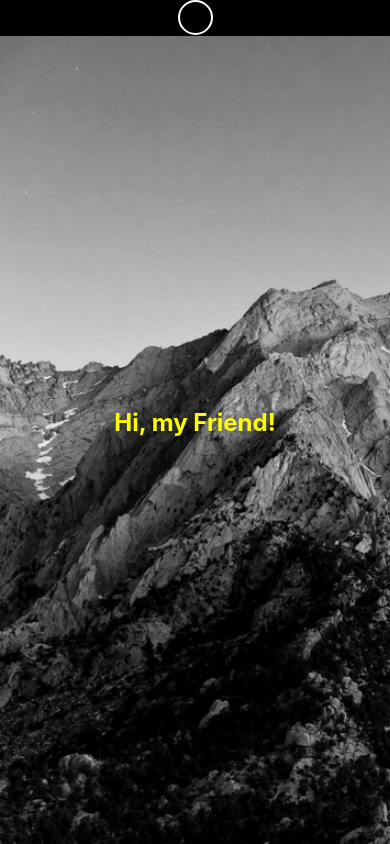
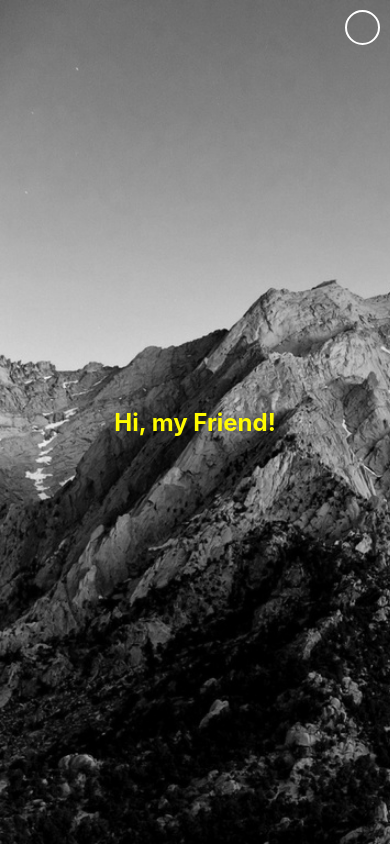
Before and after one commit to jack-guzya/portfolio, a React (Create React App) app: page / in a window 390 px wide. Built offline with nearby package versions, Linux system fonts and the light colour scheme.

Commit message:
style: add responsive to nav

```diff
--- a/src/App/App.module.css
+++ b/src/App/App.module.css
@@ -2,6 +2,4 @@
   position: fixed;
   top: 0;
   width: 100%;
-  text-align: center;
-  background-color: var(--color-bg);
 }
--- a/src/App/index.tsx
+++ b/src/App/index.tsx
@@ -9,7 +9,7 @@ function App() {
   return (
     <>
       <header className={s.header}>
-        <Nav />
+        <Nav list={['Home', 'About', 'Skills', 'Experience', 'Works', 'Contacts']} />
       </header>
       <main>
         <Home />
--- a/src/components/Home/Home.module.css
+++ b/src/components/Home/Home.module.css
@@ -11,7 +11,7 @@
   position: absolute;
   width: 100%;
   height: 100vh;
-  background-image: url(./bg.jpg);
+  background-image: url(./assets/bg.jpg);
   background-repeat: no-repeat;
   background-size: cover;
   filter: grayscale(1);
--- a/src/components/Navigation/Nav.module.css
+++ b/src/components/Navigation/Nav.module.css
@@ -1,5 +1,8 @@
 .navigation {
   position: relative;
+  display: flex;
+  justify-content: flex-end;
+  margin: 10px;
 }
 
 .trigger {
@@ -20,12 +23,24 @@
 .container {
   z-index: -1;
   position: absolute;
+  top: -20%;
+  opacity: 0;
+  transition-duration: var(--transition-primary);
+  text-align: center;
   width: 100%;
+  height: 0;
 }
 
 .list {
+  display: flex;
+  flex-direction: column;
   padding: 0;
+  margin: 10px;
   list-style-type: none;
+}
+
+.item {
+  margin: 7px;
 }
 
 .active,
@@ -33,15 +48,11 @@
   border-color: var(--color-secondary);
 }
 
-.container {
-  transition-duration: var(--transition-primary);
+.container.show {
   top: 0;
-  opacity: 0;
-}
-
-.container.show {
-  top: 100%;
   opacity: 1;
+  height: 100%;
+  backdrop-filter: blur(1px);
 }
 
 .container::after {
@@ -55,5 +66,16 @@
 }
 
 .container.show::after {
-  width: 100%;
+  width: 90%;
 }
+
+@media screen and (min-width: 768px) {
+  .container {
+    top: 0;
+  }
+
+  .list {
+    flex-direction: row;
+    justify-content: center;
+  }
+}
--- a/src/components/Navigation/index.tsx
+++ b/src/components/Navigation/index.tsx
@@ -2,31 +2,18 @@ import React, { useState } from 'react';
 import classnames from 'classnames';
 import s from './Nav.module.css';
 
-const Nav: React.FC = () => {
-  const [isShow, changeDisplay] = useState<boolean>(false);
+type TProps = {
+  list: Array<string>;
+};
 
-  const handleTrigger = () => {
-    changeDisplay(!isShow);
-  };
+const Nav: React.FC<TProps> = ({ list }) => {
+  const [isActive, setTriggerState] = useState<boolean>(false);
 
-  const list = [
-    'Home',
-    'About',
-    'Skills',
-    'Experience',
-    'Works',
-    'Contacts',
-  ];
+  const handleTrigger = () => setTriggerState(!isActive);
 
   const classes = {
-    container: classnames(
-      s.container,
-      { [s.show]: isShow },
-    ),
-    trigger: classnames(
-      s.trigger,
-      { [s.active]: isShow },
-    ),
+    container: classnames(s.container, { [s.show]: isActive }),
+    trigger: classnames(s.trigger, { [s.active]: isActive }),
   };
 
   return (
@@ -34,7 +21,11 @@ const Nav: React.FC = () => {
       <button className={classes.trigger} type="button" onClick={handleTrigger} />
       <nav className={classes.container}>
         <ul className={s.list}>
-          {list.map((item) => <li key={item}>{item}</li>)}
+          {list.map((item) => (
+            <li key={item} className={s.item}>
+              {item}
+            </li>
+          ))}
         </ul>
       </nav>
     </div>
--- a/src/styles/index.css
+++ b/src/styles/index.css
@@ -5,7 +5,9 @@
   --color-secondary: #fffb00;
   --color-bg: #000;
 
-  --transition-primary: 0.5s
+  --transition-primary: 0.5s;
+
+  --md-screen: 768px;
 }
 
 body {
```
Also changed, not shown: src/components/Home/assets/bg.jpg (renamed from src/components/Home/bg.jpg).
